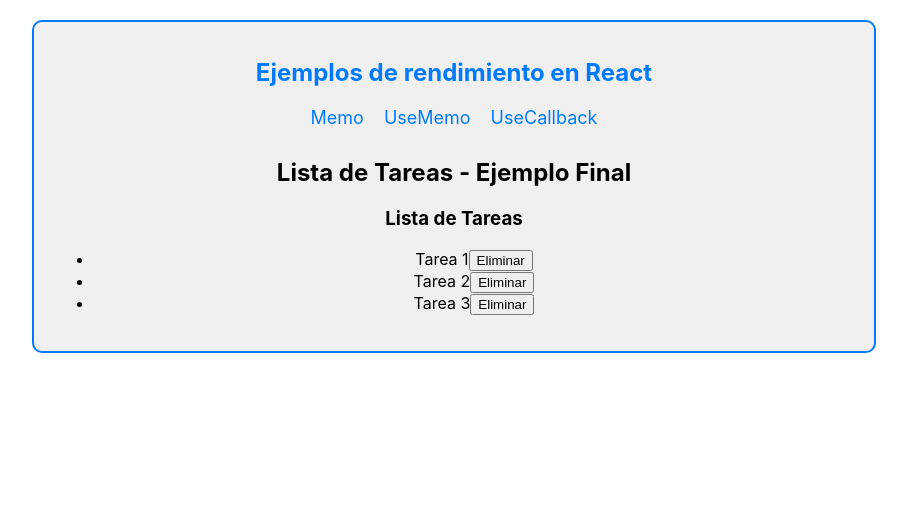
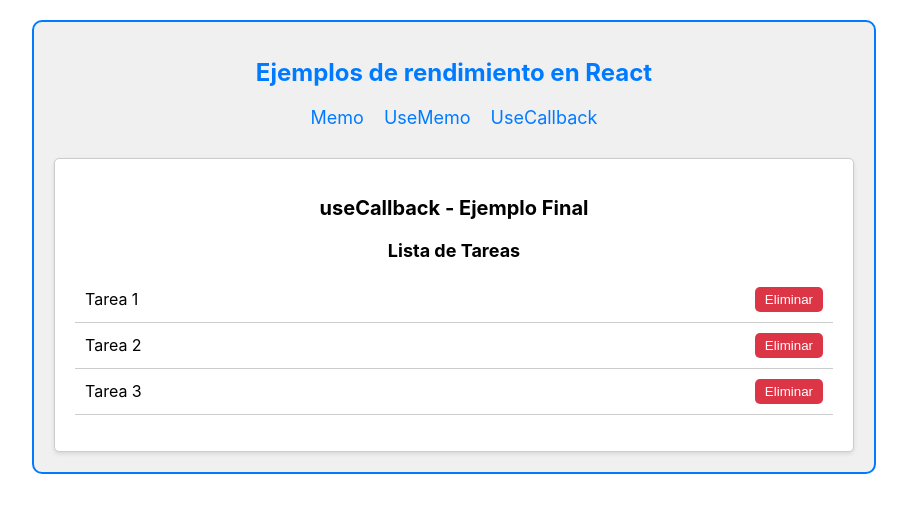
Before and after one commit to fredycerna/react-perfomance-examples, a React (Create React App) app: page /useCallback-final in a window 1280 px wide. Shown: the top 512 px of the page, without its empty margins (186-1093 px from the left). Built offline with nearby package versions, Linux system fonts and the light colour scheme.

Commit message:
adding style for useCallback and useMemo examples

```diff
--- a/src/components/UseCallbackExample/TaskItem.js
+++ b/src/components/UseCallbackExample/TaskItem.js
@@ -1,6 +1,7 @@
 import React from 'react';
+import './UseCallback.css';
 
-const TaskItem = React.memo(({ task, onDelete }) => {
+const TaskItem = ({ task, onDelete }) => {
     const handleDelete = () => {
         onDelete(task.id);
     };
@@ -8,11 +9,11 @@
     console.log("Renderizando TaskItem - Tarea: ", task.id);
 
     return (
-        <li>
+        <li className="task-item">
             <span>{task.title}</span>
-            <button onClick={handleDelete}>Eliminar</button>
+            <button className="delete-button" onClick={handleDelete}>Eliminar</button>
         </li>
     );
-});
+};
 
 export default TaskItem;
--- a/src/components/UseCallbackExample/TaskList.js
+++ b/src/components/UseCallbackExample/TaskList.js
@@ -1,14 +1,15 @@
 import React from 'react';
 import TaskItem from './TaskItem';
+import './UseCallback.css';
 
 const TaskList = ({ tasks, onDelete }) => {
 
     console.log("Renderizando TaskList");
 
     return (
-        <div>
-            <h3>Lista de Tareas</h3>
-            <ul>
+        <div className="task-list-container">
+            <h3 className="task-list-title">Lista de Tareas</h3>
+            <ul className="task-list">
                 {tasks.map(task => (
                     <TaskItem key={task.id} task={task} onDelete={onDelete} />
                 ))}
--- /dev/null
+++ b/src/components/UseCallbackExample/UseCallback.css
@@ -0,0 +1,40 @@
+.task-list-container {
+    margin-top: 20px;
+}
+
+.task-list-title {
+    font-size: 18px;
+    margin-bottom: 10px;
+}
+
+.task-list {
+    list-style: none;
+    padding: 0;
+}
+
+.task-list-item {
+    margin-bottom: 10px;
+}
+
+/* TaskItem.css */
+
+.task-item {
+    display: flex;
+    justify-content: space-between;
+    align-items: center;
+    padding: 10px;
+    border-bottom: 1px solid #ccc;
+}
+
+.delete-button {
+    background-color: #dc3545;
+    color: #fff;
+    border: none;
+    border-radius: 5px;
+    padding: 5px 10px;
+    cursor: pointer;
+}
+
+.delete-button:hover {
+    background-color: #c82333;
+}
--- a/src/components/UseCallbackExample/UseCallbackExampleFinal.js
+++ b/src/components/UseCallbackExample/UseCallbackExampleFinal.js
@@ -1,5 +1,6 @@
 import React, { useState, useCallback } from 'react';
 import TaskList from './TaskList';
+import './../../App.css';
 
 const UseCallbackExampleFinal = () => {
     const [tasks, setTasks] = useState([
@@ -13,8 +14,8 @@
     }, []);
 
     return (
-        <div>
-            <h2>Lista de Tareas - Ejemplo Final</h2>
+        <div className="example-container">
+            <h2 className="example-title">useCallback - Ejemplo Final</h2>
             <TaskList tasks={tasks} onDelete={handleDelete} />
         </div>
     );
--- a/src/components/UseCallbackExample/UseCallbackExampleInitial.js
+++ b/src/components/UseCallbackExample/UseCallbackExampleInitial.js
@@ -1,5 +1,6 @@
 import React, { useState } from 'react';
 import TaskList from './TaskList';
+import './../../App.css';
 
 const UseCallbackExampleInitial = () => {
     const [tasks, setTasks] = useState([
@@ -9,13 +10,13 @@
     ]);
 
     const handleDelete = (taskId) => {
-         console.warn("Manejador de eliminación ejecutado");
+        console.warn("Manejador de eliminación ejecutado");
         setTasks(tasks.filter(task => task.id !== taskId));
     };
 
     return (
-        <div>
-            <h2>Lista de Tareas - Ejemplo Inicial</h2>
+        <div className="example-container">
+            <h2 className="example-title">useCallback - Ejemplo Inicial</h2>
             <TaskList tasks={tasks} onDelete={handleDelete} />
         </div>
     );
--- /dev/null
+++ b/src/components/UseMemoExample/UseMemoExample.css
@@ -0,0 +1,32 @@
+.example-container {
+    margin-top: 30px;
+    padding: 20px;
+    border: 1px solid #ccc;
+    border-radius: 5px;
+    background-color: #fff;
+    box-shadow: 0 2px 4px rgba(0, 0, 0, 0.1);
+}
+
+.example-title {
+    font-size: 20px;
+    margin-bottom: 10px;
+}
+
+.example-description {
+    margin-bottom: 10px;
+}
+
+.example-button {
+    background-color: #007bff;
+    color: #fff;
+    border: none;
+    border-radius: 5px;
+    padding: 10px 20px;
+    font-size: 16px;
+    cursor: pointer;
+    transition: background-color 0.3s ease, color 0.3s ease;
+}
+
+.example-button:hover {
+    background-color: #0056b3;
+}
--- a/src/components/UseMemoExample/UseMemoExampleFinal.js
+++ b/src/components/UseMemoExample/UseMemoExampleFinal.js
@@ -1,4 +1,5 @@
 import React, { useState, useMemo } from 'react';
+import './UseMemoExample.css';
 
 const ExpensiveCalculation = () => {
     console.log('Realizando cálculo costoso');
@@ -12,11 +13,11 @@
     const result = useMemo(() => ExpensiveCalculation(), []);
 
     return (
-        <div>
-            <h2>Uso de useMemo - Ejemplo Final</h2>
-            <p>Resultado: {result}</p>
-            <p>Counter:{count} </p>
-            <button onClick={() => setCount(count + 1)}>Incrementar</button>
+        <div className="example-container">
+            <h2 className="example-title">useMemo - Ejemplo Final</h2>
+            <p className="example-description">Resultado: {result}</p>
+            <p className="example-description">Counter: {count}</p>
+            <button className="example-button" onClick={() => setCount(count + 1)}>Incrementar</button>
         </div>
     );
 };
--- a/src/components/UseMemoExample/UseMemoExampleInitial.js
+++ b/src/components/UseMemoExample/UseMemoExampleInitial.js
@@ -1,4 +1,5 @@
 import React, { useState } from 'react';
+import './UseMemoExample.css';
 
 const ExpensiveCalculation = () => {
     console.log('Realizando cálculo costoso');
@@ -12,11 +13,11 @@
     const result = ExpensiveCalculation();
 
     return (
-        <div>
-            <h2>Uso de useMemo - Ejemplo Inicial</h2>
-            <p>Resultado: {result}</p>
-            <p>Counter:{count} </p>
-            <button onClick={() => setCount(count + 1)}>Incrementar</button>
+        <div className="example-container">
+            <h2 className="example-title">useMemo - Ejemplo Inicial</h2>
+            <p className="example-description">Resultado: {result}</p>
+            <p className="example-description">Counter: {count}</p>
+            <button className="example-button" onClick={() => setCount(count + 1)}>Incrementar</button>
         </div>
     );
 };
```
Also changed, not shown: 1 other file (tests, documents, lock files or other folders).
